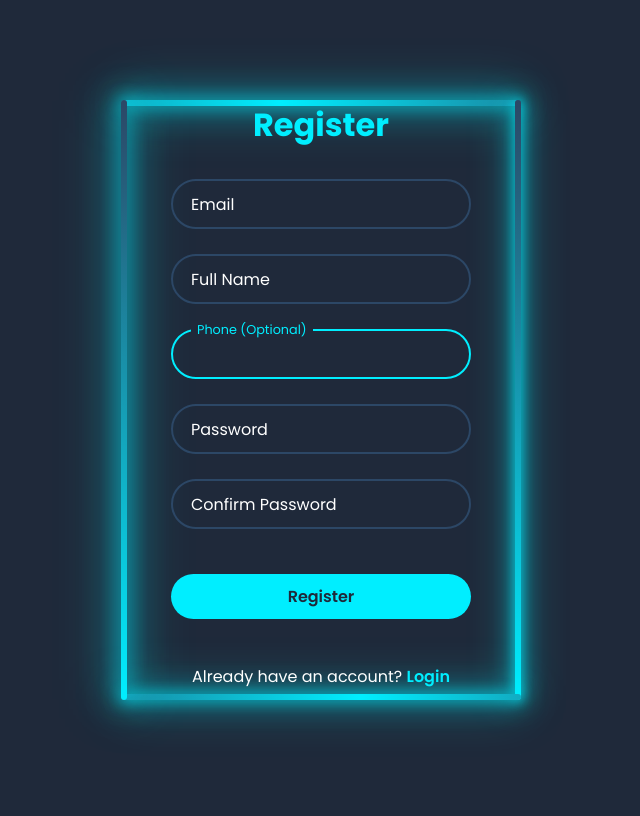
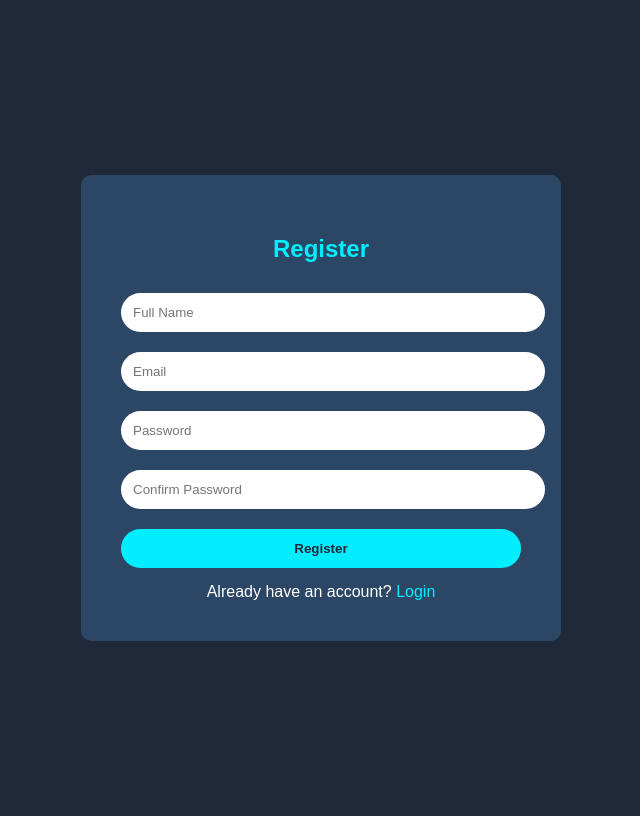
Before and after one commit to p-mubasshir-khan/estate-hub, a PHP site: page /register.php in a window 1280 px wide. Shown: the whole page, without its empty margins (319-959 px from the left). Before the commit the page ends 728 px from the top, so only its background shows below. Run offline with PHP 8.4, Linux system fonts and the light colour scheme; some libraries are stand-ins or nearby versions.

Commit message:
Refactor registration logic and update form fields

```diff
--- a/register.php
+++ b/register.php
@@ -1,63 +1,62 @@
 <?php
 session_start();
 require_once 'config/database.php';
-require_once 'config/mail.php';
 
-if(isset($_SESSION['user_id'])) {
+if (isset($_SESSION['user_id'])) {
     header("Location: index.php");
     exit();
 }
 
 $error_message = '';
-$success_message = '';
 
-if ($_SERVER['REQUEST_METHOD'] == 'POST') {
-    $username = trim($_POST['username']);
-    $email = trim($_POST['email']);
-    $password = $_POST['password'];
-    $confirm_password = $_POST['confirm_password'];
-    $full_name = trim($_POST['full_name']);
-    $phone = trim($_POST['phone']);
+if ($_SERVER['REQUEST_METHOD'] === 'POST') {
+
+    $name     = trim($_POST['name'] ?? '');
+    $email    = trim($_POST['email'] ?? '');
+    $password = $_POST['password'] ?? '';
+    $confirm_password = $_POST['confirm_password'] ?? '';
 
     // Validation
-    if (empty($username) || empty($email) || empty($password) || empty($confirm_password) || empty($full_name)) {
-        $error_message = "All fields are required except phone number";
+    if (empty($name) || empty($email) || empty($password) || empty($confirm_password)) {
+        $error_message = "All fields are required.";
     } elseif (!filter_var($email, FILTER_VALIDATE_EMAIL)) {
-        $error_message = "Invalid email format";
+        $error_message = "Invalid email format.";
     } elseif (strlen($password) < 6) {
-        $error_message = "Password must be at least 6 characters long";
+        $error_message = "Password must be at least 6 characters long.";
     } elseif ($password !== $confirm_password) {
-        $error_message = "Passwords do not match";
+        $error_message = "Passwords do not match.";
     } else {
         try {
-            // Check if username or email already exists
-            $stmt = $conn->prepare("SELECT id FROM users WHERE username = ? OR email = ?");
-            $stmt->execute([$username, $email]);
+            // Check if email already exists
+            $stmt = $conn->prepare("SELECT id FROM users WHERE email = ?");
+            $stmt->execute([$email]);
+
             if ($stmt->rowCount() > 0) {
-                $error_message = "Username or email already exists";
+                $error_message = "Email already registered.";
             } else {
                 // Insert new user
                 $hashed_password = password_hash($password, PASSWORD_DEFAULT);
-                $stmt = $conn->prepare("INSERT INTO users (username, email, password, full_name, phone, created_at) VALUES (?, ?, ?, ?, ?, NOW())");
-                if ($stmt->execute([$username, $email, $hashed_password, $full_name, $phone])) {
-                    // Send welcome email
-                    if (sendRegistrationEmail($email, $username)) {
-                        $_SESSION['success_message'] = "Registration successful! Welcome email sent.";
-                    } else {
-                        $_SESSION['success_message'] = "Registration successful! Welcome email could not be sent.";
-                    }
-                    header('Location: login.php');
+
+                $stmt = $conn->prepare(
+                    "INSERT INTO users (name, email, password, role)
+                     VALUES (?, ?, ?, 'user')"
+                );
+
+                if ($stmt->execute([$name, $email, $hashed_password])) {
+                    $_SESSION['success_message'] = "Registration successful! Please login.";
+                    header("Location: login.php");
                     exit();
                 } else {
                     $error_message = "Registration failed. Please try again.";
                 }
             }
-        } catch(PDOException $e) {
+        } catch (PDOException $e) {
             $error_message = "Database error: " . $e->getMessage();
         }
     }
 }
 ?>
+
 <!DOCTYPE html>
 <html lang="en">
 <head>
@@ -65,258 +64,105 @@ if ($_SERVER['REQUEST_METHOD'] == 'POST') {
     <meta name="viewport" content="width=device-width, initial-scale=1.0">
     <title>Register - Estate Hub</title>
     <style>
-        @import url('https://fonts.googleapis.com/css2?family=Poppins:wght@300;400;500;600;700;800;900&display=swap');
-
-        * {
-            margin: 0;
-            padding: 0;
-            box-sizing: border-box;
-            font-family: 'Poppins', sans-serif;
-        }
-
         body {
             display: flex;
             justify-content: center;
             align-items: center;
             min-height: 100vh;
             background: #1f293a;
+            font-family: Arial, sans-serif;
         }
 
-        .container {
-            position: relative;
+        .box {
             width: 400px;
-            height: 600px;
-            display: flex;
-            justify-content: center;
-            align-items: center;
-        }
-
-        .container span {
-            position: absolute;
             background: #2c4766;
-            border-radius: 8px;
-        }
-
-        /* Top border */
-        .container span:nth-child(1) {
-            top: 0;
-            left: 0;
-            width: 400px;
-            height: 6px;
-            background: linear-gradient(90deg, #2c4766, #0ef, #2c4766);
-            background-size: 200% 100%;
-            animation: flow 2s linear infinite;
-        }
-
-        /* Right border */
-        .container span:nth-child(2) {
-            top: 0;
-            right: 0;
-            width: 6px;
-            height: 600px;
-            background: linear-gradient(180deg, #2c4766, #0ef, #2c4766);
-            background-size: 100% 200%;
-            animation: flow 2s linear infinite;
-            animation-delay: 0.5s;
-        }
-
-        /* Bottom border */
-        .container span:nth-child(3) {
-            bottom: 0;
-            right: 0;
-            width: 400px;
-            height: 6px;
-            background: linear-gradient(90deg, #2c4766, #0ef, #2c4766);
-            background-size: 200% 100%;
-            animation: flow 2s linear infinite;
-            animation-delay: 1s;
-        }
-
-        /* Left border */
-        .container span:nth-child(4) {
-            bottom: 0;
-            left: 0;
-            width: 6px;
-            height: 600px;
-            background: linear-gradient(180deg, #2c4766, #0ef, #2c4766);
-            background-size: 100% 200%;
-            animation: flow 2s linear infinite;
-            animation-delay: 1.5s;
-        }
-
-        @keyframes flow {
-            0% {
-                background-position: 0% 0%;
-                box-shadow: 0 0 10px #0ef,
-                           0 0 20px #0ef,
-                           0 0 40px #0ef;
-            }
-            50% {
-                background-position: 100% 0%;
-                box-shadow: 0 0 20px #0ef,
-                           0 0 40px #0ef,
-                           0 0 60px #0ef;
-            }
-            100% {
-                background-position: 0% 0%;
-                box-shadow: 0 0 10px #0ef,
-                           0 0 20px #0ef,
-                           0 0 40px #0ef;
-            }
-        }
-
-        .register-box {
-            position: absolute;
-            width: 400px;
-            z-index: 1;
-        }
-
-        form {
-            width: 100%;
-            padding: 0 50px;
+            padding: 40px;
+            border-radius: 10px;
         }
 
         h2 {
-            font-size: 2em;
             color: #0ef;
             text-align: center;
             margin-bottom: 30px;
         }
 
         .input-box {
-            position: relative;
-            margin: 25px 0;
+            margin-bottom: 20px;
         }
 
         input {
             width: 100%;
-            height: 50px;
-            background: transparent;
-            border: 2px solid #2c4766;
+            padding: 12px;
+            border-radius: 25px;
+            border: none;
             outline: none;
-            border-radius: 40px;
-            font-size: 1em;
-            color: #fff;
-            padding: 0 20px;
-            transition: .5s ease;
-        }
-
-        input:focus,
-        input:valid {
-            border-color: #0ef;
-        }
-
-        label {
-            position: absolute;
-            top: 50%;
-            left: 20px;
-            transform: translateY(-50%);
-            font-size: 1em;
-            color: #fff;
-            pointer-events: none;
-            transition: .5s ease;
-        }
-
-        input:focus~label,
-        input:valid~label {
-            top: 1px;
-            font-size: .8em;
-            background: #1f293a;
-            padding: 0 6px;
-            color: #0ef;
         }
 
         .btn {
             width: 100%;
-            height: 45px;
+            padding: 12px;
+            border-radius: 25px;
+            border: none;
             background: #0ef;
-            border: none;
-            outline: none;
-            border-radius: 40px;
+            color: #1f293a;
+            font-weight: bold;
             cursor: pointer;
-            font-size: 1em;
-            color: #1f293a;
-            font-weight: 600;
-            margin-top: 20px;
+        }
+
+        .error {
+            color: #ff4d4d;
+            margin-bottom: 15px;
+            text-align: center;
         }
 
         .login-link {
-            margin: 20px 0 10px;
             text-align: center;
+            margin-top: 15px;
             color: #fff;
         }
 
         .login-link a {
-            font-size: 1em;
             color: #0ef;
             text-decoration: none;
-            font-weight: 600;
-        }
-
-        .error-message {
-            color: #ff3333;
-            text-align: center;
-            margin-bottom: 20px;
-            font-size: 0.9em;
-            background: rgba(255, 51, 51, 0.1);
-            padding: 10px;
-            border-radius: 20px;
-        }
-
-        .success-message {
-            color: #00ff00;
-            text-align: center;
-            margin-bottom: 20px;
-            font-size: 0.9em;
-            background: rgba(0, 255, 0, 0.1);
-            padding: 10px;
-            border-radius: 20px;
         }
     </style>
 </head>
 <body>
-    <div class="container">
-        <span></span>
-        <span></span>
-        <span></span>
-        <span></span>
 
-        <div class="register-box">
+<div class="box">
     <h2>Register</h2>
+
     <?php if ($error_message): ?>
-                <div class="error-message"><?php echo htmlspecialchars($error_message); ?></div>
+        <div class="error"><?php echo htmlspecialchars($error_message); ?></div>
     <?php endif; ?>
-            <?php if ($success_message): ?>
-                <div class="success-message"><?php echo htmlspecialchars($success_message); ?></div>
-            <?php endif; ?>
-            <form action="" method="POST">
+
+    <form method="POST">
+
         <div class="input-box">
-                    <input type="email" name="email" required>
-                    <label>Email</label>
+            <input type="text" name="name" placeholder="Full Name" required>
         </div>
+
         <div class="input-box">
-                    <input type="text" name="full_name" required>
-                    <label>Full Name</label>
+            <input type="email" name="email" placeholder="Email" required>
         </div>
+
         <div class="input-box">
-                    <input type="tel" name="phone">
-                    <label>Phone (Optional)</label>
+            <input type="password" name="password" placeholder="Password" required>
         </div>
+
         <div class="input-box">
-                    <input type="password" name="password" required>
-                    <label>Password</label>
+            <input type="password" name="confirm_password" placeholder="Confirm Password" required>
         </div>
-                <div class="input-box">
-                    <input type="password" name="confirm_password" required>
-                    <label>Confirm Password</label>
+
+        <button type="submit" class="btn">Register</button>
+
+        <div class="login-link">
+            Already have an account?
+            <a href="login.php">Login</a>
         </div>
-                <button type="submit" class="btn">Register</button>
-                <div class="login-link">
-                    <br>
-                    Already have an account? <a href="login.php">Login</a>
-                </div>
+
     </form>
 </div>
-    </div>
+
 </body>
 </html>
```
Lines whose indentation alone changed are shown as unchanged.
